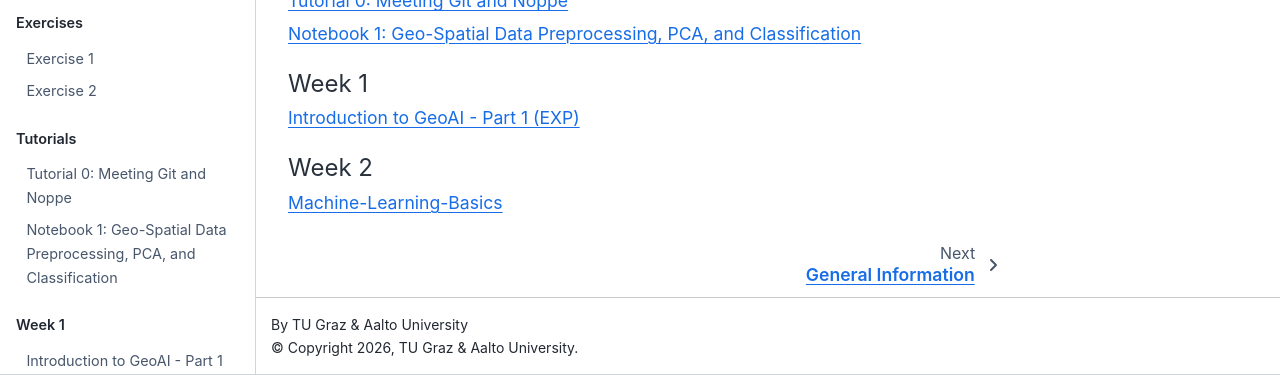
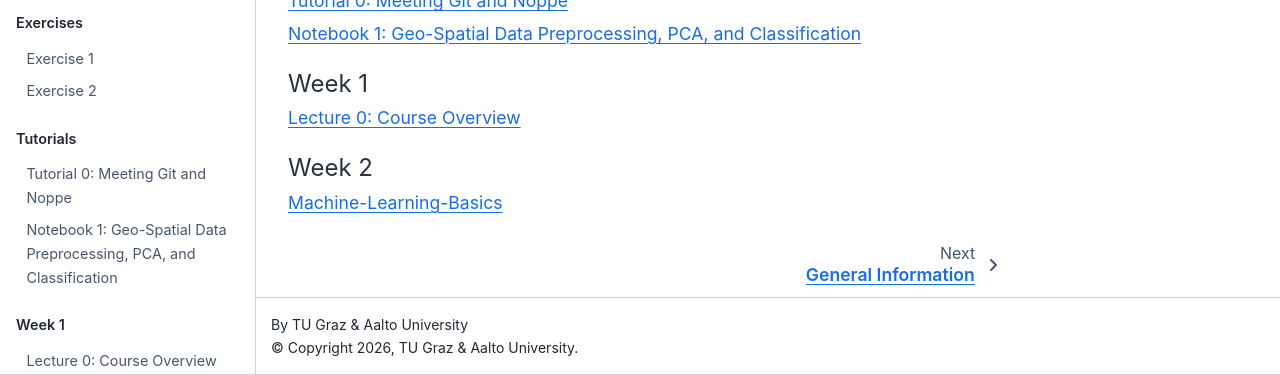
Before and after one commit to Hands-on-GeoAI/course-site, a Sphinx documentation site: the page built from source/index.rst, in a window 1280 px wide and 900 px high, scrolled down 4314 px. Shown: the part 525-900 px from the top of the window. Built offline with Sphinx 7.4.7 and the Sphinx Book theme 1.1.4, drawn with Linux system fonts in a browser that asks for light colours; pages that are not in the unit, such as notebooks, are missing from menus.

Commit message:
Rename introduction to GeoAI to course overview

```diff
--- a/source/lessons/L1/intro-to-GeoAI.rst
+++ b/source/lessons/L1/intro-to-GeoAI.rst
@@ -1,4 +1,4 @@
-Introduction to GeoAI - Part 1 (EXP)
+Lecture 0: Course Overview
 ==============================
 
 .. raw:: html
```
